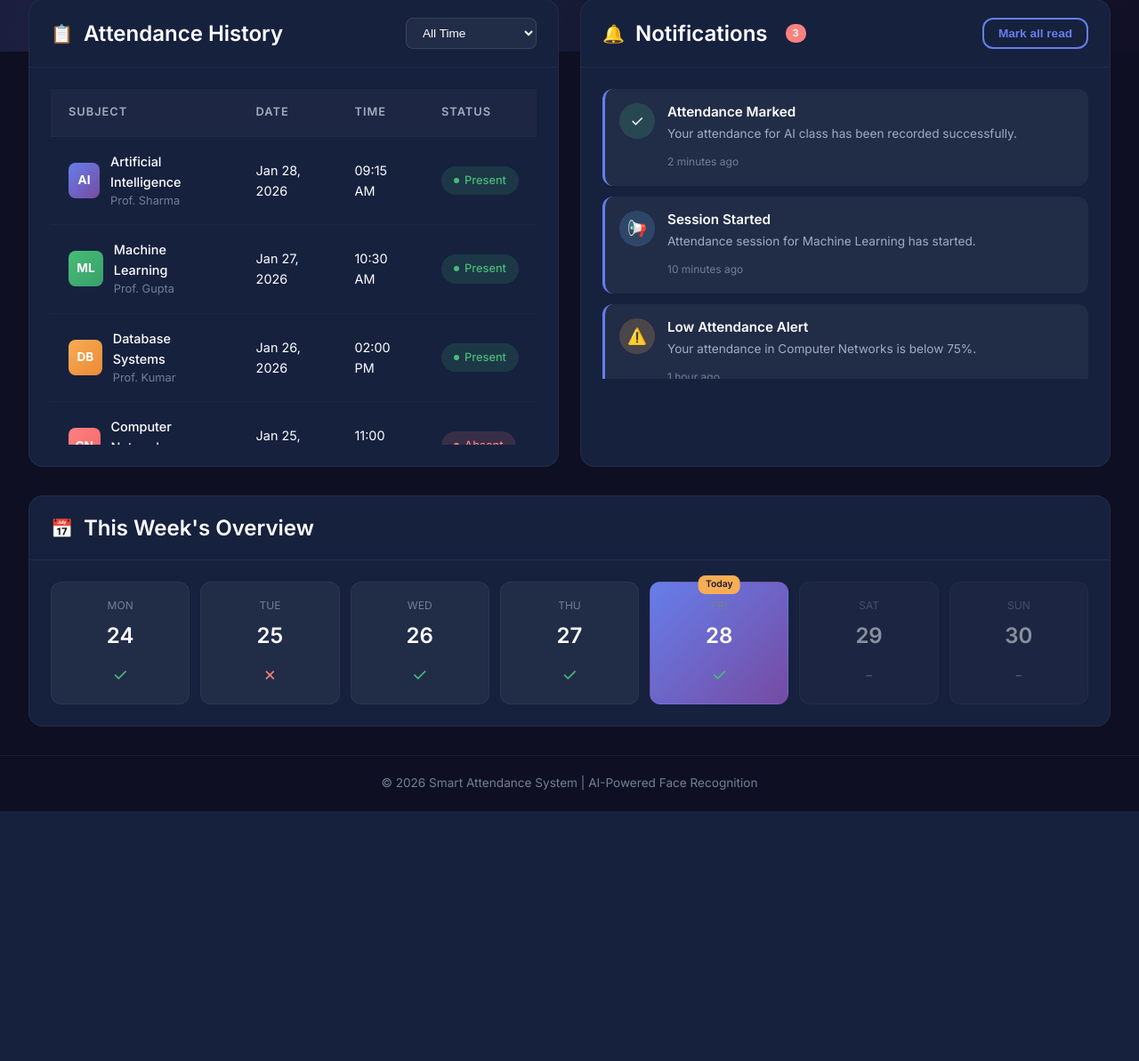
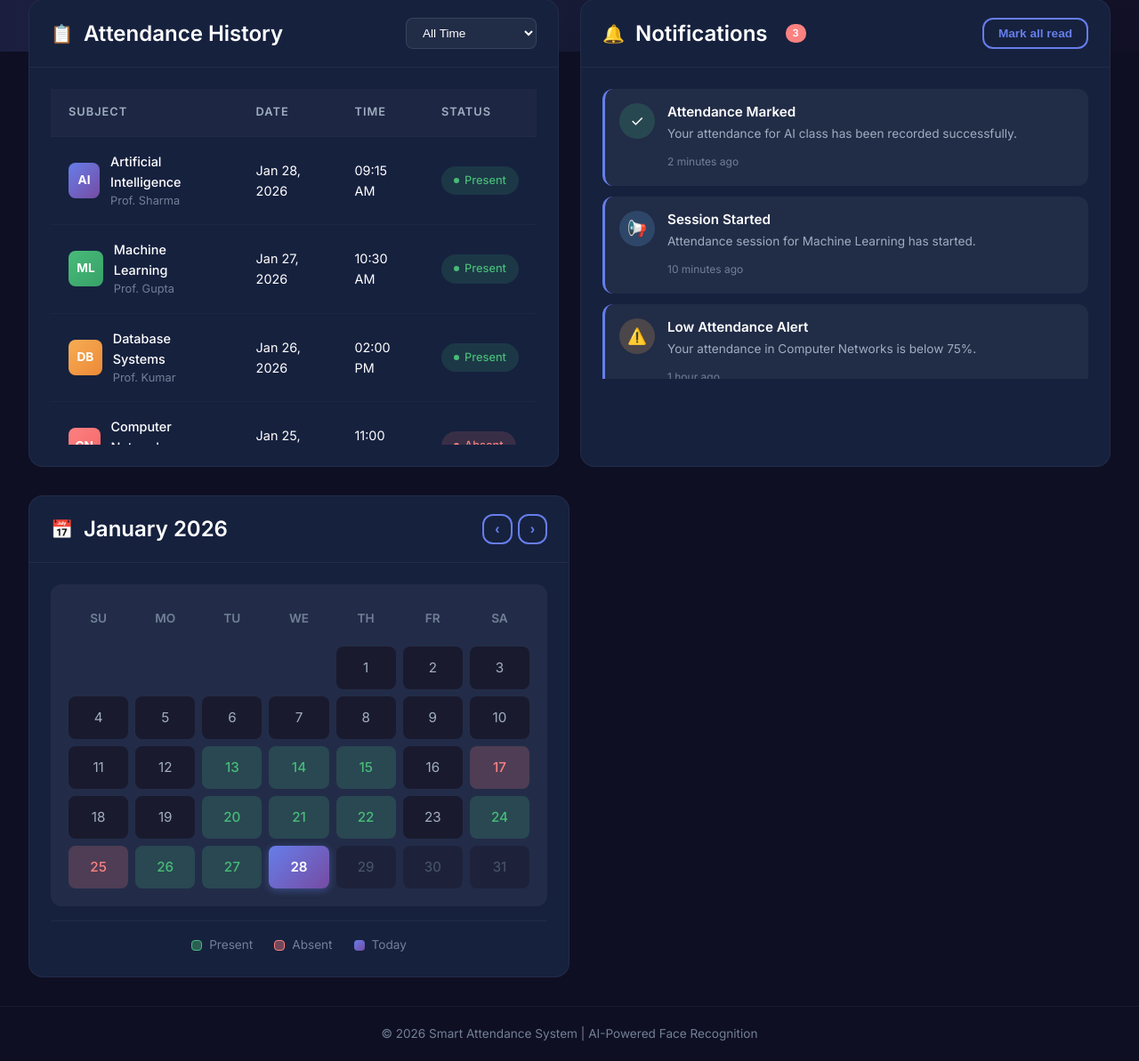
Before and after one commit to makeshkumar14/Face-recognition-for-attendance, a Flask app: page /student_dashboard in a window 1280 px wide. Shown: the part 893-2086 px from the top of the page at 89% size. Before the commit the page ends 1805 px from the top, so only its background shows below. Run offline with Flask 3, Linux system fonts and the light colour scheme.

Commit message:
changed calender

```diff
--- a/static/css/style.css
+++ b/static/css/style.css
@@ -2271,3 +2271,132 @@ body.theme-light .stat-card {
         width: 100%;
     }
 }
+
+/* ========================================
+   COMPACT MONTHLY CALENDAR
+   ======================================== */
+.monthly-calendar-section {
+    width: 50%;
+}
+
+.calendar-nav {
+    display: flex;
+    gap: 6px;
+}
+
+.calendar-nav .btn {
+    padding: 6px 12px;
+    font-size: 1rem;
+}
+
+.mini-calendar {
+    background: var(--bg-glass);
+    border-radius: var(--radius-md);
+    padding: 20px;
+}
+
+.calendar-weekdays {
+    display: grid;
+    grid-template-columns: repeat(7, 1fr);
+    gap: 8px;
+    margin-bottom: 12px;
+    text-align: center;
+}
+
+.calendar-weekdays span {
+    font-size: 0.85rem;
+    color: var(--text-muted);
+    text-transform: uppercase;
+    font-weight: 600;
+    padding: 8px 0;
+}
+
+.calendar-days {
+    display: grid;
+    grid-template-columns: repeat(7, 1fr);
+    gap: 8px;
+}
+
+.calendar-day {
+    height: 48px;
+    display: flex;
+    align-items: center;
+    justify-content: center;
+    font-size: 0.95rem;
+    border-radius: 8px;
+    cursor: default;
+    transition: all var(--transition-fast);
+    position: relative;
+}
+
+.calendar-day.empty {
+    background: transparent;
+}
+
+.calendar-day.regular {
+    background: var(--bg-secondary);
+    color: var(--text-secondary);
+}
+
+.calendar-day.present {
+    background: rgba(72, 187, 120, 0.2);
+    color: var(--accent-success);
+    font-weight: 500;
+}
+
+.calendar-day.absent {
+    background: rgba(252, 129, 129, 0.2);
+    color: var(--accent-danger);
+    font-weight: 500;
+}
+
+.calendar-day.today {
+    background: var(--primary-gradient);
+    color: white;
+    font-weight: 600;
+    box-shadow: 0 2px 8px rgba(102, 126, 234, 0.4);
+}
+
+.calendar-day.future {
+    background: var(--bg-secondary);
+    color: var(--text-muted);
+    opacity: 0.5;
+}
+
+/* Calendar Legend */
+.calendar-legend {
+    display: flex;
+    justify-content: center;
+    gap: 24px;
+    margin-top: 16px;
+    padding-top: 16px;
+    border-top: 1px solid rgba(255, 255, 255, 0.05);
+}
+
+.legend-item {
+    display: flex;
+    align-items: center;
+    gap: 8px;
+    font-size: 0.85rem;
+    color: var(--text-muted);
+}
+
+.legend-dot {
+    width: 12px;
+    height: 12px;
+    border-radius: 4px;
+}
+
+.legend-dot.present {
+    background: rgba(72, 187, 120, 0.4);
+    border: 1px solid var(--accent-success);
+}
+
+.legend-dot.absent {
+    background: rgba(252, 129, 129, 0.4);
+    border: 1px solid var(--accent-danger);
+}
+
+.legend-dot.today {
+    background: var(--primary-gradient);
+}
--- a/static/js/script.js
+++ b/static/js/script.js
@@ -715,85 +715,6 @@ function logout() {
 }
 
 /* ========================================
-   Demo Mode Functions
-   ======================================== */
-function simulateRecognition() {
-    if (!isAttendanceRunning) {
-        // Allow simulation anyway for demo
-    }
-
-    const names = ['Aditya Verma', 'Kavya Nair', 'Rohan Mehta', 'Ananya Iyer', 'Siddharth Joshi'];
-    const randomName = names[Math.floor(Math.random() * names.length)];
-    const initials = randomName.split(' ').map(n => n[0]).join('');
-    const rollNo = `CSE${String(Math.floor(Math.random() * 100)).padStart(3, '0')}`;
-    const confidence = (95 + Math.random() * 5).toFixed(1);
-
-    // Add to recognition feed
-    const recognitionFeed = document.getElementById('recognitionFeed');
-    if (recognitionFeed) {
-        const item = document.createElement('div');
-        item.className = 'recognition-item success fade-in';
-        item.innerHTML = `
-            <span class="recognition-icon">✓</span>
-            <span class="recognition-text"><strong>${randomName}</strong> recognized (${confidence}%)</span>
-        `;
-        recognitionFeed.insertBefore(item, recognitionFeed.firstChild);
-
-        // Limit items
-        while (recognitionFeed.children.length > 5) {
-            recognitionFeed.removeChild(recognitionFeed.lastChild);
-        }
-    }
-
-    // Add log entry
-    addLogEntry(`${randomName} marked present (${confidence}% confidence)`, 'success');
-
-    // Add to attendance table
-    const tableBody = document.getElementById('attendanceData');
-    if (tableBody) {
-        const now = new Date();
-        const row = document.createElement('tr');
-        row.classList.add('fade-in');
-        row.innerHTML = `
-            <td>
-                <input type="checkbox" class="checkbox-styled">
-            </td>
-            <td>
-                <div class="student-info">
-                    <div class="student-avatar">${initials}</div>
-                    <div>
-                        <div class="student-name">${randomName}</div>
-                    </div>
-                </div>
-            </td>
-            <td class="student-id">${rollNo}</td>
-            <td>${formatDate(now.toISOString().split('T')[0])}</td>
-            <td>${now.toLocaleTimeString('en-US', { hour: '2-digit', minute: '2-digit' })}</td>
-            <td><span class="confidence-badge">${confidence}%</span></td>
-            <td>
-                <span class="status-badge present">
-                    <span class="badge-dot"></span>
-                    Present
-                </span>
-            </td>
-        `;
-        tableBody.insertBefore(row, tableBody.firstChild);
-
-        // Update count
-        studentsMarkedCount++;
-        updateStudentsMarked(studentsMarkedCount);
-
-        // Hide empty state
-        const emptyState = document.getElementById('emptyState');
-        if (emptyState) {
-            emptyState.classList.remove('visible');
-        }
-    }
-
-    showNotification(`${randomName} recognized!`, 'success');
-}
-
-/* ========================================
    Student Dashboard Functions
    ======================================== */
 function markAllRead() {
@@ -811,3 +732,99 @@ function markAllRead() {
 
     showNotification('All notifications marked as read', 'success');
 }
+
+/* ========================================
+   Monthly Calendar Functions
+   ======================================== */
+let currentCalendarDate = new Date();
+
+// Sample attendance data for calendar (in real app, fetch from server)
+const attendanceData = {
+    '2026-01-24': 'present',
+    '2026-01-25': 'absent',
+    '2026-01-26': 'present',
+    '2026-01-27': 'present',
+    '2026-01-28': 'present',
+    '2026-01-22': 'present',
+    '2026-01-21': 'present',
+    '2026-01-20': 'present',
+    '2026-01-17': 'absent',
+    '2026-01-15': 'present',
+    '2026-01-14': 'present',
+    '2026-01-13': 'present',
+};
+
+// Initialize calendar on page load
+document.addEventListener('DOMContentLoaded', function () {
+    initializeCalendar();
+});
+
+function initializeCalendar() {
+    const calendarContainer = document.getElementById('calendarDays');
+    if (!calendarContainer) return;
+
+    renderCalendar(currentCalendarDate);
+}
+
+function changeMonth(delta) {
+    currentCalendarDate.setMonth(currentCalendarDate.getMonth() + delta);
+    renderCalendar(currentCalendarDate);
+}
+
+function renderCalendar(date) {
+    const calendarDays = document.getElementById('calendarDays');
+    const monthYearLabel = document.getElementById('calendarMonthYear');
+
+    if (!calendarDays) return;
+
+    const year = date.getFullYear();
+    const month = date.getMonth();
+
+    // Update header
+    const monthNames = ['January', 'February', 'March', 'April', 'May', 'June',
+        'July', 'August', 'September', 'October', 'November', 'December'];
+    if (monthYearLabel) {
+        monthYearLabel.textContent = `${monthNames[month]} ${year}`;
+    }
+
+    // Calculate days
+    const firstDay = new Date(year, month, 1).getDay();
+    const daysInMonth = new Date(year, month + 1, 0).getDate();
+    const today = new Date();
+
+    // Clear existing days
+    calendarDays.innerHTML = '';
+
+    // Add empty cells for days before the first day of the month
+    for (let i = 0; i < firstDay; i++) {
+        const emptyDay = document.createElement('div');
+        emptyDay.className = 'calendar-day empty';
+        calendarDays.appendChild(emptyDay);
+    }
+
+    // Add days of the month
+    for (let day = 1; day <= daysInMonth; day++) {
+        const dayEl = document.createElement('div');
+        dayEl.className = 'calendar-day';
+        dayEl.textContent = day;
+
+        const dateStr = `${year}-${String(month + 1).padStart(2, '0')}-${String(day).padStart(2, '0')}`;
+        const isToday = today.getFullYear() === year &&
+            today.getMonth() === month &&
+            today.getDate() === day;
+        const isFuture = new Date(year, month, day) > today;
+
+        // Determine day status
+        if (isToday) {
+            dayEl.classList.add('today');
+        } else if (isFuture) {
+            dayEl.classList.add('future');
+        } else if (attendanceData[dateStr]) {
+            dayEl.classList.add(attendanceData[dateStr]);
+        } else {
+            dayEl.classList.add('regular');
+        }
+
+        calendarDays.appendChild(dayEl);
+    }
+}
--- a/templates/faculty_dashboard.html
+++ b/templates/faculty_dashboard.html
@@ -236,10 +236,6 @@
                             <span class="btn-icon">📥</span>
                             Export CSV
                         </button>
-                        <button class="btn btn-outline btn-sm" onclick="simulateRecognition()">
-                            <span class="btn-icon">➕</span>
-                            Simulate
-                        </button>
                     </div>
                 </div>
                 <div class="panel-body">
--- a/templates/student_dashboard.html
+++ b/templates/student_dashboard.html
@@ -366,52 +366,37 @@
                 </div>
             </div>
 
-            <!-- Attendance Calendar Preview (Optional Enhancement) -->
-            <div class="panel-section mt-4 slide-up delay-4">
+            <!-- Monthly Calendar (Compact) -->
+            <div class="panel-section mt-4 slide-up delay-4 monthly-calendar-section">
                 <div class="panel-header">
                     <h3>
                         <span class="panel-header-icon">📅</span>
-                        This Week's Overview
+                        <span id="calendarMonthYear">January 2026</span>
                     </h3>
+                    <div class="calendar-nav">
+                        <button class="btn btn-sm btn-outline" onclick="changeMonth(-1)">‹</button>
+                        <button class="btn btn-sm btn-outline" onclick="changeMonth(1)">›</button>
+                    </div>
                 </div>
                 <div class="panel-body">
-                    <div class="week-overview">
-                        <div class="day-card past present">
-                            <span class="day-name">Mon</span>
-                            <span class="day-date">24</span>
-                            <span class="day-status">✓</span>
+                    <div class="mini-calendar" id="miniCalendar">
+                        <div class="calendar-weekdays">
+                            <span>Su</span>
+                            <span>Mo</span>
+                            <span>Tu</span>
+                            <span>We</span>
+                            <span>Th</span>
+                            <span>Fr</span>
+                            <span>Sa</span>
                         </div>
-                        <div class="day-card past absent">
-                            <span class="day-name">Tue</span>
-                            <span class="day-date">25</span>
-                            <span class="day-status">✗</span>
+                        <div class="calendar-days" id="calendarDays">
+                            <!-- Days populated by JS -->
                         </div>
-                        <div class="day-card past present">
-                            <span class="day-name">Wed</span>
-                            <span class="day-date">26</span>
-                            <span class="day-status">✓</span>
-                        </div>
-                        <div class="day-card past present">
-                            <span class="day-name">Thu</span>
-                            <span class="day-date">27</span>
-                            <span class="day-status">✓</span>
-                        </div>
-                        <div class="day-card today present">
-                            <span class="day-name">Fri</span>
-                            <span class="day-date">28</span>
-                            <span class="day-status">✓</span>
-                            <span class="today-label">Today</span>
-                        </div>
-                        <div class="day-card future">
-                            <span class="day-name">Sat</span>
-                            <span class="day-date">29</span>
-                            <span class="day-status">-</span>
-                        </div>
-                        <div class="day-card future">
-                            <span class="day-name">Sun</span>
-                            <span class="day-date">30</span>
-                            <span class="day-status">-</span>
-                        </div>
+                    </div>
+                    <div class="calendar-legend">
+                        <span class="legend-item"><span class="legend-dot present"></span> Present</span>
+                        <span class="legend-item"><span class="legend-dot absent"></span> Absent</span>
+                        <span class="legend-item"><span class="legend-dot today"></span> Today</span>
                     </div>
                 </div>
             </div>
```
